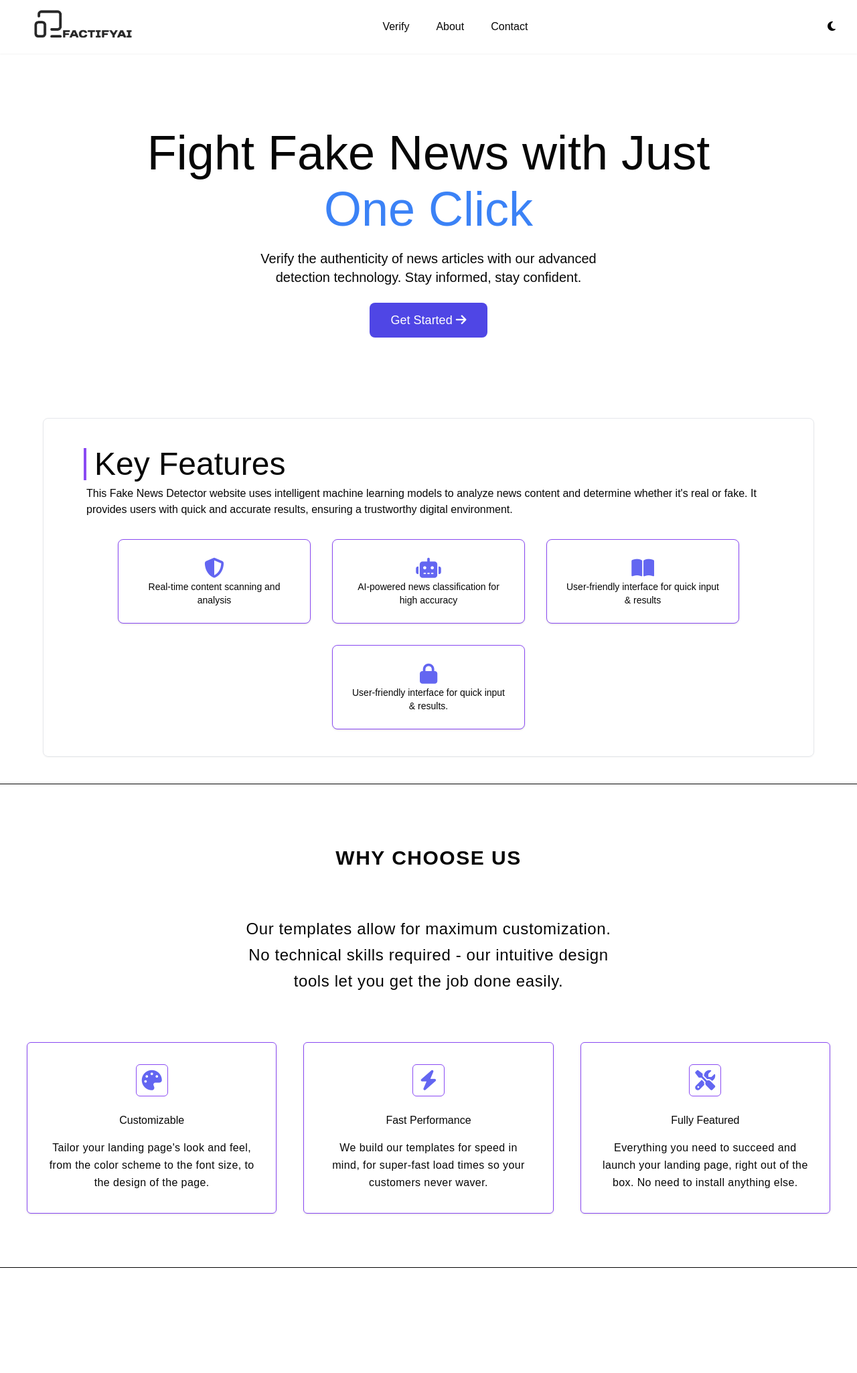
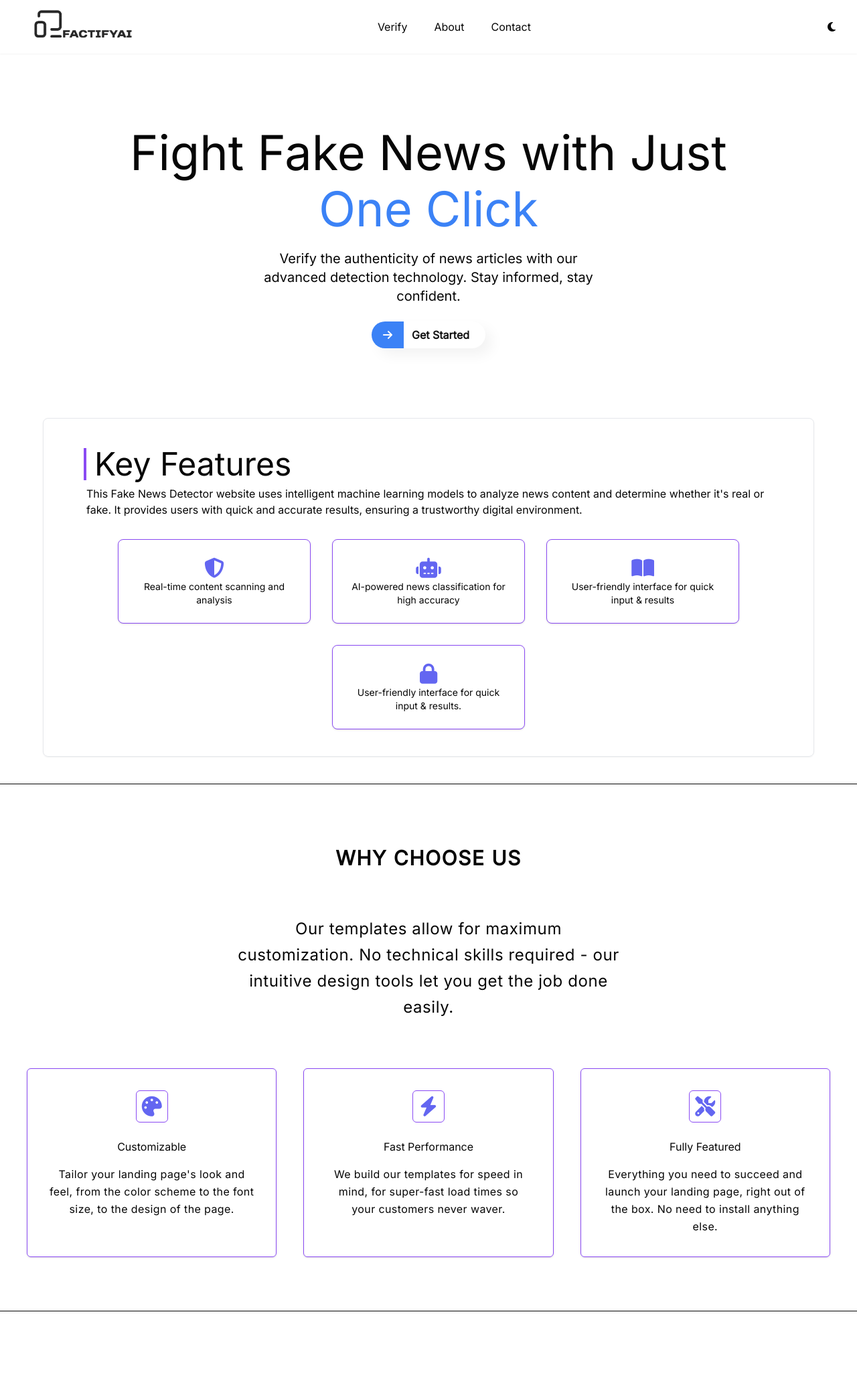
Before and after one commit to yashbhatnagar-mst/FactifyAI-frontend, a Django app: page / in a window 1280 px wide. Shown: the whole page at 67% size. Before the commit the page ends 1893 px from the top, so only its background shows below. Run offline with Django 5.2, Linux system fonts and the light colour scheme; some libraries are stand-ins or nearby versions.

Commit message:
third push

```diff
--- a/Rumour_sweep/mysite/urls.py
+++ b/Rumour_sweep/mysite/urls.py
@@ -16,7 +16,7 @@ urlpatterns = [
     path('forgot/',views.forgot_page,name="forgot"),
     path('verification/',views.verfication_page,name="verification"),
     path('new_password/',views.new_password_page,name="new_password"),
-    path('change-password/', views.CustomPasswordChangeView.as_view(),name='change'),
+    path('change_pass/', views.CustomPasswordChangeView,name='change_pass'),
 
 
     # path('change_password/',views.new_password_page,name="change_password"),
--- a/Rumour_sweep/mysite/views.py
+++ b/Rumour_sweep/mysite/views.py
@@ -10,6 +10,7 @@ from django.contrib import messages
 from django.http import HttpResponse
 from django.contrib.auth.models import User
 from django.utils.decorators import method_decorator
+from django.views.decorators.cache import never_cache
 
 
 def speedmetro(request):
@@ -58,8 +59,6 @@ def Home_Page(request):
     return render(request,'base.html')
 
 
-# def signup_page(request):
-#     return render(request,'signup.html')
 
 
 def signup_page(request):
@@ -107,16 +106,17 @@ def login_page(request):
              return redirect('login')
     return render(request,'login.html')
 
-
-
+@never_cache
 def logoutPage(request):
-    logout(request)
-    messages.success(request, "You have been logged out.")
+    if request.user.is_authenticated:
+        logout(request)
+        request.session.flush()
+        messages.success(request, "You have been logged out.")
     return redirect('login')
 
 
-
 @login_required(login_url='login')
+@never_cache
 def output_page(request):
     return render(request,'output.html')
 
@@ -135,6 +135,7 @@ def change_password_page(request):
     return render(request,'change.html')
 
 @login_required(login_url='login')
+@never_cache
 def profile_page(request):
     return render(request,'profile.html')
 
@@ -158,6 +159,7 @@ def learn_page(request):
 
 
 @login_required(login_url='login')
+@never_cache
 def settings_page(request):
     if request.method == 'POST':
         language = request.POST.get('language')
@@ -178,6 +180,7 @@ def settings_page(request):
 
 
 @login_required(login_url='login')
+@never_cache
 def delete_account(request):
     if request.method == 'POST':
         user = request.user
@@ -188,6 +191,7 @@ def delete_account(request):
 
 
 @method_decorator(login_required, name='dispatch')
+@never_cache
 class CustomPasswordChangeView(PasswordChangeView):
     template_name = 'changepass.html'
     success_url = reverse_lazy('login')
--- a/Rumour_sweep/static/css/base.css
+++ b/Rumour_sweep/static/css/base.css
@@ -7,7 +7,7 @@
   --text-color: #060606;
   --error-color: #ef4444;
   --font-main:'inter',sans-serif;
-  --sec-background-color:#111827;
+  /* --sec-background-color:#111827; */
 }
 
  body {
--- a/Rumour_sweep/templates/about.html
+++ b/Rumour_sweep/templates/about.html
@@ -114,7 +114,7 @@
 
 
 
-<body class="  bg-gradient-to-br from-blue-50 to-white  min-h-screen text-black">
+<section class="bg-gradient-to-br from-blue-50 to-white  min-h-screen text-black">
 
   <section class="py-16 px-6 max-w-full mx-auto text-center">
     <h2 class="text-5xl font-semibold mb-10 drop-shadow-lg">Meet Our Awesome Developers</h2>
@@ -190,7 +190,7 @@
     </div>
   </section>
 
-</body>
+</section>
 
 
 
--- a/Rumour_sweep/templates/base.html
+++ b/Rumour_sweep/templates/base.html
@@ -1,6 +1,6 @@
 {% load static %}
 <!DOCTYPE html>
-<html lang="en" data-theme="Light">
+<html lang="en">
   <head>
     <meta charset="UTF-8" />
     <title>{% block title %} Fake website {% endblock %}</title>
@@ -11,6 +11,7 @@
       rel="stylesheet"
       href="https://cdnjs.cloudflare.com/ajax/libs/font-awesome/6.5.0/css/all.min.css"
     />
+    <link href="https://fonts.googleapis.com/css2?family=Inter&display=swap" rel="stylesheet" />
 
     <!-- Static CSS -->
     <link rel="stylesheet" href="{% static 'css/base.css' %}"/>
@@ -18,11 +19,19 @@
     <link rel="stylesheet" href="{% static 'css/home.css' %}"/>
     <link rel="stylesheet" href="{% static 'css/container.css' %}"/>
 
+
+    <script>
+      (function() {
+        const savedTheme = localStorage.getItem("theme") || "light";
+        document.documentElement.setAttribute("data-theme", savedTheme);
+      })();
+    </script>
+
   </head>
 
    <style>
     body {
-      font-family: 'Poppins', sans-serif;
+      font-family: 'inter',sans-serif;
     }
   </style>
 
@@ -37,7 +46,7 @@
 
 
 
-<script>
+{% comment %} <script>
       function toggleTheme() {
         const html = document.documentElement;
       const current = html.getAttribute("data-theme") || "light";
@@ -45,8 +54,18 @@
     }
 
 
-</script>
+</script> {% endcomment %}
 
+
+<script>
+      function toggleTheme() {
+        const html = document.documentElement;
+        const current = html.getAttribute("data-theme") || "light";
+        const newTheme = current === "dark" ? "light" : "dark";
+        html.setAttribute("data-theme", newTheme);
+        localStorage.setItem("theme", newTheme);
+      }
+    </script>
 
 
 
--- a/Rumour_sweep/templates/container.html
+++ b/Rumour_sweep/templates/container.html
@@ -1,6 +1,8 @@
 <!-- Key Features Section -->
 {% load static %}
 
+
+{% block container %}
 
 <section class="max-w-6xl mx-auto px-4 sm:px-6 xl:px-8 mt-6 py-10 rounded-lg shadow-sm border border-gray-200">
 
@@ -60,3 +62,5 @@
 
   </div>
 </section>
+
+{% endblock %}
--- a/Rumour_sweep/templates/home.html
+++ b/Rumour_sweep/templates/home.html
@@ -1,7 +1,66 @@
 {% load static %}
 
 <script src="https://cdn.tailwindcss.com"></script>
-<link rel="stylesheet" href="{% static 'css/home.css' %}" />
+  <link rel="stylesheet" href="{% static 'css/home.css' %}"/>
+
+
+  <style>
+.button {
+  text-decoration: none;
+  line-height: 1;
+  border-radius: 1.5rem;
+  overflow: hidden;
+  position: relative;
+  box-shadow: 10px 10px 20px rgba(0, 0, 0, 0.05);
+  background-color: #fff;
+  color: #121212;
+  border: none;
+  cursor: pointer;
+}
+
+.button-decor {
+  position: absolute;
+  inset: 0;
+  background-color: var(--clr);
+  transform: translateX(-100%);
+  transition: transform 0.3s;
+  z-index: 0;
+}
+
+.button-content {
+  display: flex;
+  align-items: center;
+  font-weight: 600;
+  position: relative;
+  overflow: hidden;
+}
+
+.button__icon {
+  width: 48px;
+  height: 40px;
+  background-color: var(--clr);
+  display: grid;
+  place-items: center;
+}
+
+.button__text {
+  display: inline-block;
+  transition: color 0.2s;
+  padding: 2px 1.5rem 2px;
+  padding-left: 0.75rem;
+  overflow: hidden;
+  white-space: nowrap;
+  text-overflow: ellipsis;
+}
+
+.button:hover .button__text {
+  color: #fff;
+}
+
+.button:hover .button-decor {
+  transform: translate(0);
+}
+</style>
 
 <section class="relative w-full min-h-[65vh]  bg-[var(--background-color)]">
   <div
@@ -9,25 +68,11 @@
   >
 
 
-  <!-- From Uiverse.io by kennyotsu -->
-
-   {% comment %} <div class="loader">
-    <p>loading</p>
-    <div class="words">
-      <span class="word">buttons</span>
-      <span class="word">forms</span>
-      <span class="word">switches</span>
-      <span class="word">cards</span>
-      <span class="word">buttons</span>
-    </div>
-  </div> {% endcomment %}
-
-
     <h1
       class="text-[var(--font-main)] text-[var(--text-color)] text-8xl md:text-7xl  mt-15 leading-tight text-center"
     >
       Fight Fake News with Just <br />
-      <span class="text-blue-500 text-[var(--text-color)] mt-3 inline-block"> One Click</span>
+      <span class="text-blue-500  mt-3 inline-block"> One Click</span>
     </h1>
 
     <p class="text-xl max-w-lg text-[var(--text-color)]">
@@ -35,11 +80,15 @@
       technology. Stay informed, stay confident.
     </p>
 
-    <button
-      class="font-[var(--font-main)] py-3 px-8 bg-indigo-600 text-white rounded-lg text-lg hover:bg-indigo-900 transition"
-      onclick="window.location.href='{% url 'signup' %}'"
-    >
-      Get Started <i class="fas fa-arrow-right text-white"></i>
-    </button>
+<button class="button" style="--clr:#3B82F6"; onclick="window.location.href='{% url 'signup' %}'">
+  <span class="button-decor"></span>
+  <div class="button-content">
+    <div class="button__icon">
+      <i class="fas fa-arrow-right text-white"></i>
+    </div>
+    <span class="button__text">Get Started</span>
+  </div>
+</button>
+
   </div>
 </section>
--- a/Rumour_sweep/templates/login.html
+++ b/Rumour_sweep/templates/login.html
@@ -1,5 +1,8 @@
 {% load static %} {% include 'navbar.html' %}
 <script src="https://cdn.tailwindcss.com"></script>
+
+
+{% block login %}
 
 <div class="h-280  bg-gry-100 b-1 text-gray-900 flex justify-center shadow-sm sticky top-0 z-30">
   <div
@@ -134,3 +137,5 @@
     </div>
   </div>
 </div>
+
+{%  endblock %}
--- a/Rumour_sweep/templates/navbar.html
+++ b/Rumour_sweep/templates/navbar.html
@@ -1,5 +1,4 @@
 {% load static %}
-
 
 <style>
 
@@ -29,9 +28,7 @@
 </style>
 
 
-
-
-<nav class="bg-[var(--background-color)] shadow-sm sticky top-0 z-50">
+<nav class="bg-[color:var(--background-color,#ffffff)] shadow-sm sticky top-0 z-50">
   <div class="max-w-7xl mx-auto px-4 sm:px-6 lg:px-8">
     <div class="flex justify-between items-center h-[80px]">
 
@@ -43,7 +40,7 @@
 
       <!-- Center: Links (hidden on small) -->
       <div class="hidden md:flex space-x-10 mx-auto">
-        <a href="{% url 'output' %}" class="nav-link {% if request.path == '/output/'%} active {% endif %}">Verify</a>
+        <a href="{% url 'output' %}" class="nav-link {% if request.path == '/output/'%} active {% endif %} text-[var(--text-color)]  font-medium ">Verify</a>
         <a href="{% url 'about' %}" class="nav-link  {% if request.path ==  '/about/'%} active {% endif %} text-[var(--text-color)]  font-medium">About</a>
         <a href="{% url 'contact' %}" class="nav-link  {% if request.path == '/contact/'%} active {% endif %} text-[var(--text-color)]  font-medium">Contact</a>
       </div>
@@ -64,13 +61,13 @@
               <a href="{% url 'signup' %}" class="text-white font-medium">
                Sign up
              </a>
-            {% endif %}
+            {% endif %}
 {% comment %}
          <button class="hidden md:inline-block bg-indigo-600 text-white px-4 py-2 rounded-lg hover:bg-indigo-700 transition">Signup</button>  {% endcomment %}
 
         <!-- Toggle Button -->
         <button  onclick="toggleTheme()"
-        class=" text-black  ">
+        class="text-[var(--text-color)] ">
            <i class="fas fa-moon"></i>
         </button>
       </div>
--- a/Rumour_sweep/templates/profile.html
+++ b/Rumour_sweep/templates/profile.html
@@ -1,17 +1,21 @@
 
 {% load static %}
 
-{% load static %}
+
 
 <!DOCTYPE html>
 <html lang="en">
 <head>
   <meta charset="UTF-8" />
   <meta name="viewport" content="width=device-width, initial-scale=1.0"/>
+  <meta http-equiv="Cache-Control" content="no-store, no-cache, must-revalidate" />
+  <meta http-equiv="Pragma" content="no-cache" />
+   <meta http-equiv="Expires" content="0" />
   <title>User Profile</title>
   <script src="https://cdn.tailwindcss.com"></script>
   <link rel="stylesheet" href="https://cdnjs.cloudflare.com/ajax/libs/font-awesome/6.5.0/css/all.min.css" />
 </head>
+
 <body class="bg-gradient-to-br from-slate-100 to-white min-h-screen flex items-center justify-center px-4">
 
   <div class="max-w-md w-full bg-white rounded-2xl shadow-xl p-8 space-y-8 border border-gray-200">
--- a/Rumour_sweep/templates/settings.html
+++ b/Rumour_sweep/templates/settings.html
@@ -50,12 +50,12 @@
     </form>
 
     <!-- Change Password -->
-    <a href="{% url 'change_password' %}" class="block w-full text-left mb-4 px-4 py-2 text-indigo-600 border border-indigo-500 rounded hover:bg-indigo-50">
+    <a href="{% url 'change_pass' %}" class="block w-full text-left mb-4 px-4 py-2 text-indigo-600 border border-indigo-500 rounded hover:bg-indigo-50">
       Change Password
     </a>
 
     <!-- Delete Account -->
-    <form method="POST" action="{% url 'delete_account' %}" onsubmit="return confirm('Are you sure you want to delete your account?');">
+    <form method="POST" action="{% url 'home' %}" onsubmit="return confirm('Are you sure you want to delete your account?');">
       {% csrf_token %}
       <button type="submit" class="w-full px-4 py-2 text-red-600 border border-red-500 rounded hover:bg-red-50">
         Delete Account
```
Also changed, not shown: Rumour_sweep/templates/contact.html (+8 -6 lines), Rumour_sweep/templates/output.html (+69 -95 lines), Rumour_sweep/templates/signup.html (+7 -1 lines), Rumour_sweep/templates/speedometro.html (+78 -7 lines).
